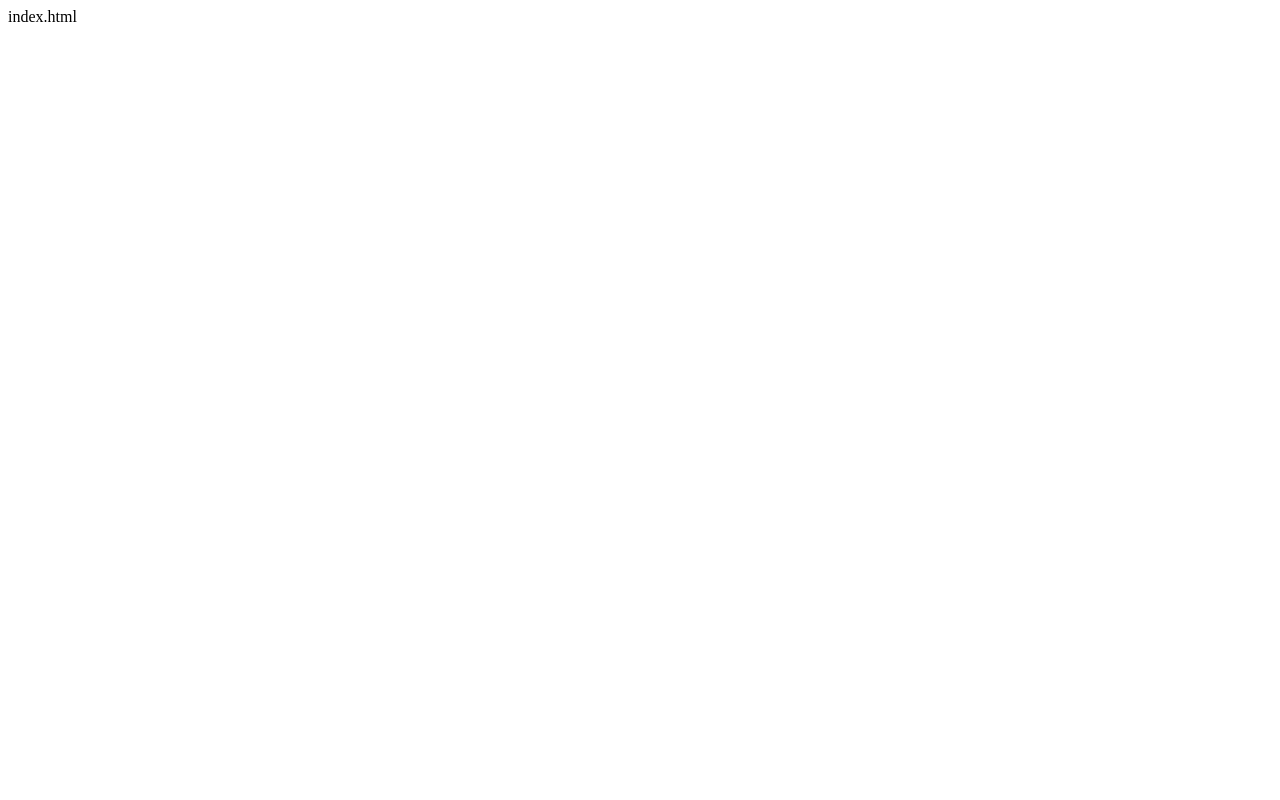
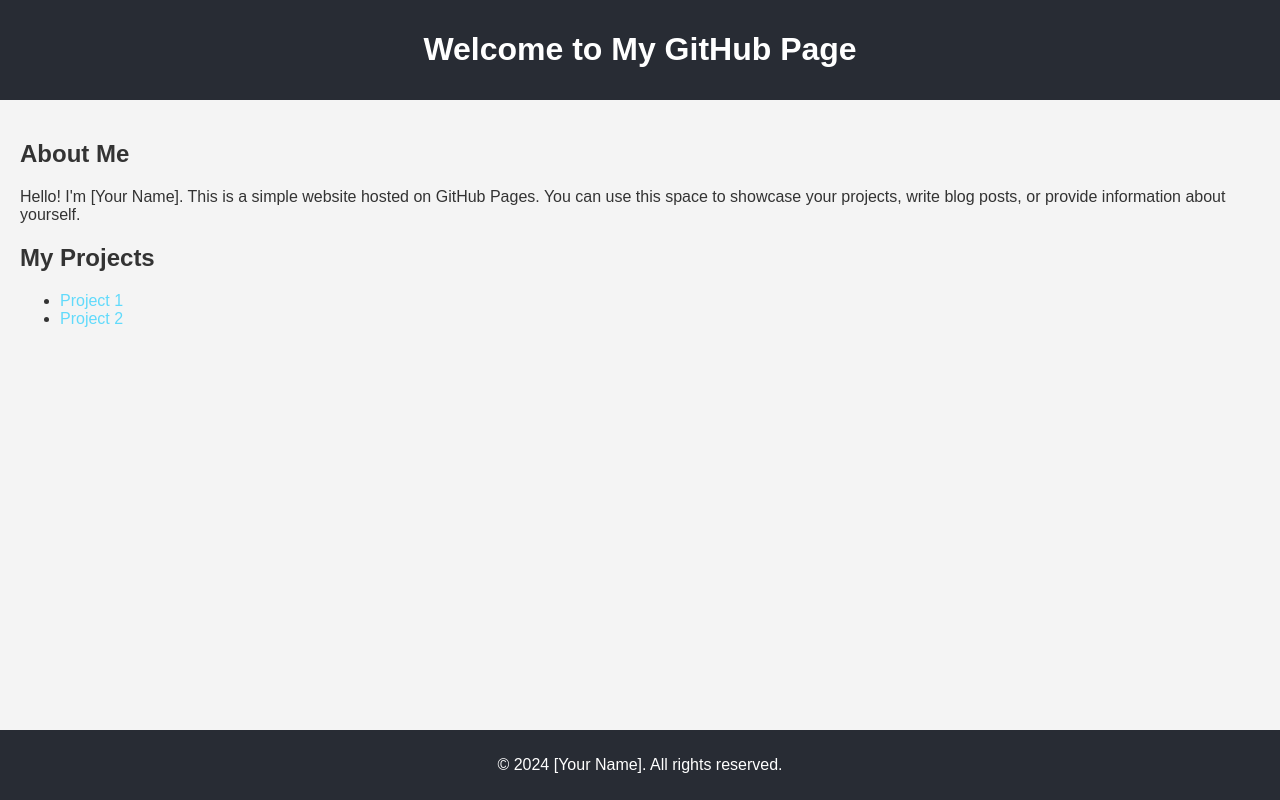
Before and after one commit to UTMakes/Nexus-Client, a plain HTML site: page index.html in a window 1280 px wide. Drawn offline with Linux system fonts and the light colour scheme.

Commit message:
Update index.html

```diff
--- a/index.html
+++ b/index.html
@@ -1 +1,59 @@
-index.html
+<!DOCTYPE html>
+<html lang="en">
+<head>
+    <meta charset="UTF-8">
+    <meta name="viewport" content="width=device-width, initial-scale=1.0">
+    <title>My GitHub Page</title>
+    <style>
+        body {
+            font-family: Arial, sans-serif;
+            margin: 0;
+            padding: 0;
+            background-color: #f4f4f4;
+            color: #333;
+        }
+        header {
+            background-color: #282c34;
+            color: white;
+            padding: 10px 0;
+            text-align: center;
+        }
+        main {
+            padding: 20px;
+        }
+        footer {
+            background-color: #282c34;
+            color: white;
+            text-align: center;
+            padding: 10px 0;
+            position: absolute;
+            width: 100%;
+            bottom: 0;
+        }
+        a {
+            color: #61dafb;
+            text-decoration: none;
+        }
+        a:hover {
+            text-decoration: underline;
+        }
+    </style>
+</head>
+<body>
+    <header>
+        <h1>Welcome to My GitHub Page</h1>
+    </header>
+    <main>
+        <h2>About Me</h2>
+        <p>Hello! I'm [Your Name]. This is a simple website hosted on GitHub Pages. You can use this space to showcase your projects, write blog posts, or provide information about yourself.</p>
+        <h2>My Projects</h2>
+        <ul>
+            <li><a href="https://github.com/yourusername/yourproject1" target="_blank">Project 1</a></li>
+            <li><a href="https://github.com/yourusername/yourproject2" target="_blank">Project 2</a></li>
+        </ul>
+    </main>
+    <footer>
+        <p>&copy; 2024 [Your Name]. All rights reserved.</p>
+    </footer>
+</body>
+</html>
```
